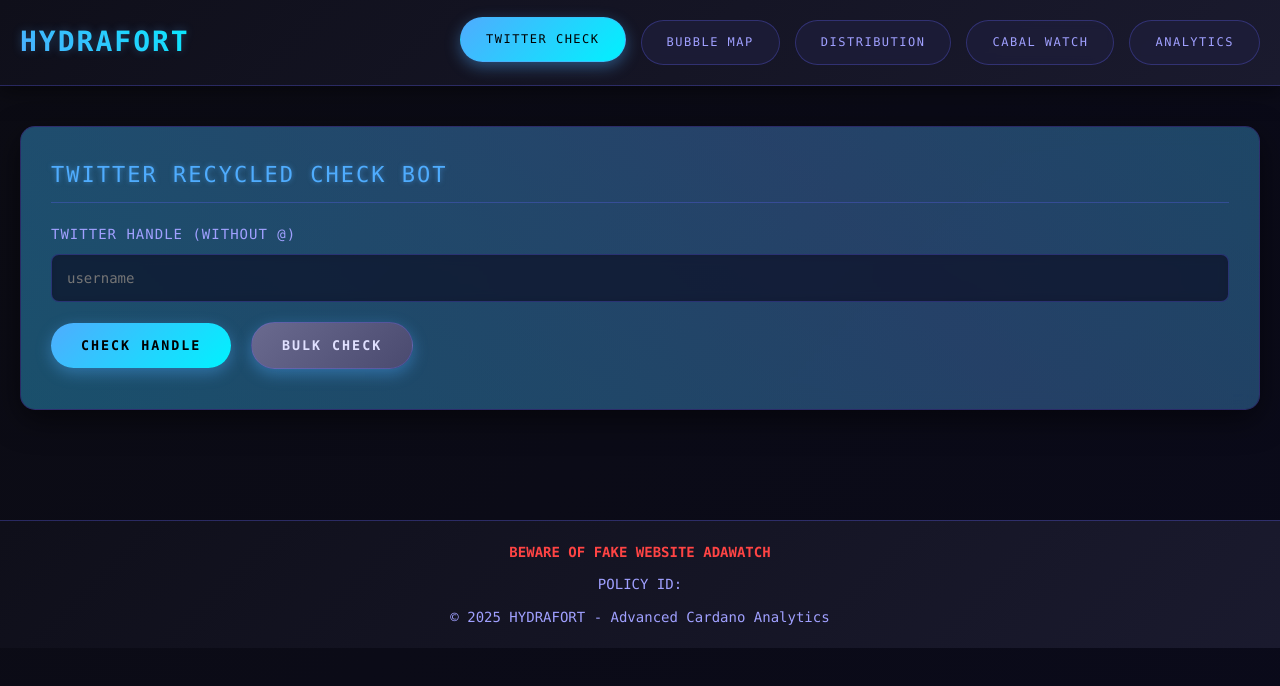
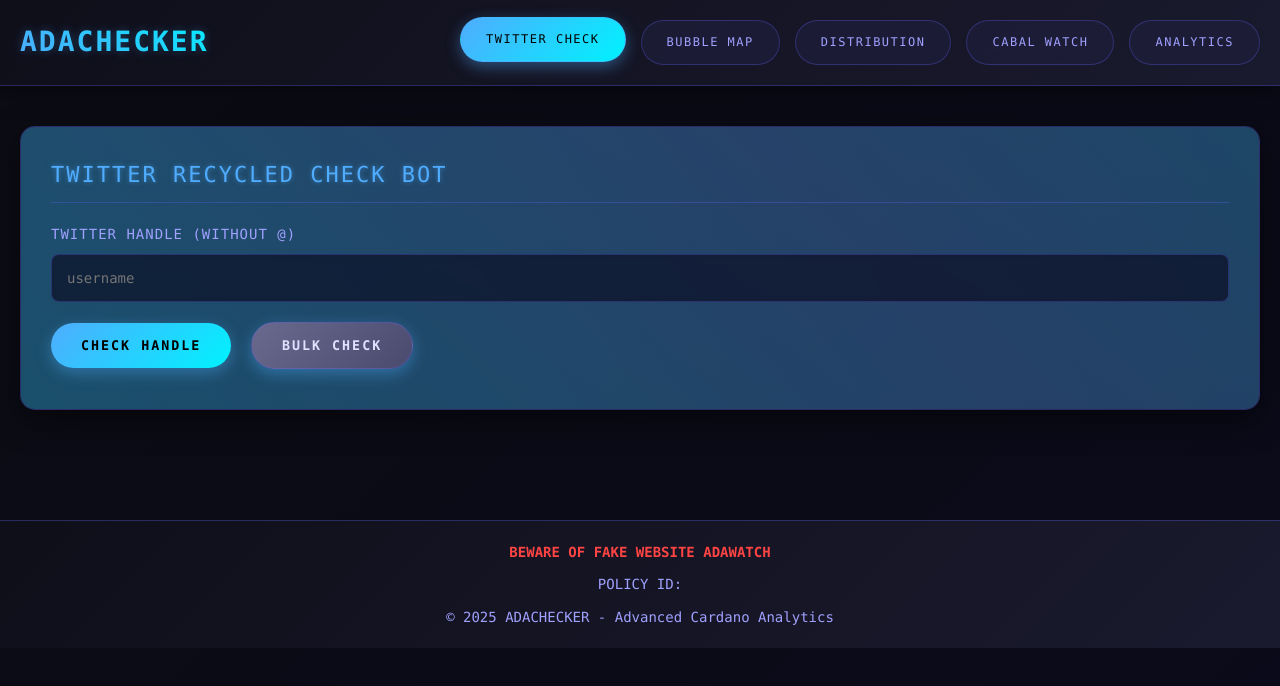
Before and after one commit to ConwayADA/midnight, a plain HTML site: page index.html in a window 1280 px wide. Drawn offline with Linux system fonts and the light colour scheme; no server answers.

Commit message:
adachecker

```diff
--- a/index.html
+++ b/index.html
@@ -500,7 +500,7 @@
     <header>
         <div class="container">
             <div class="header-content">
-                <div class="logo">HYDRAFORT</div>
+                <div class="logo">ADACHECKER</div>
                 <div class="nav-tabs">
                     <div class="nav-tab active" onclick="switchTab('twitter')">Twitter Check</div>
                     <div class="nav-tab" onclick="switchTab('bubble')">Bubble Map</div>
@@ -1440,7 +1440,7 @@
                     POLICY ID:
                 </div>
                 <div>
-                    © 2025 HYDRAFORT - Advanced Cardano Analytics
+                    © 2025 ADACHECKER - Advanced Cardano Analytics
                 </div>
             </div>
         </div>
```
